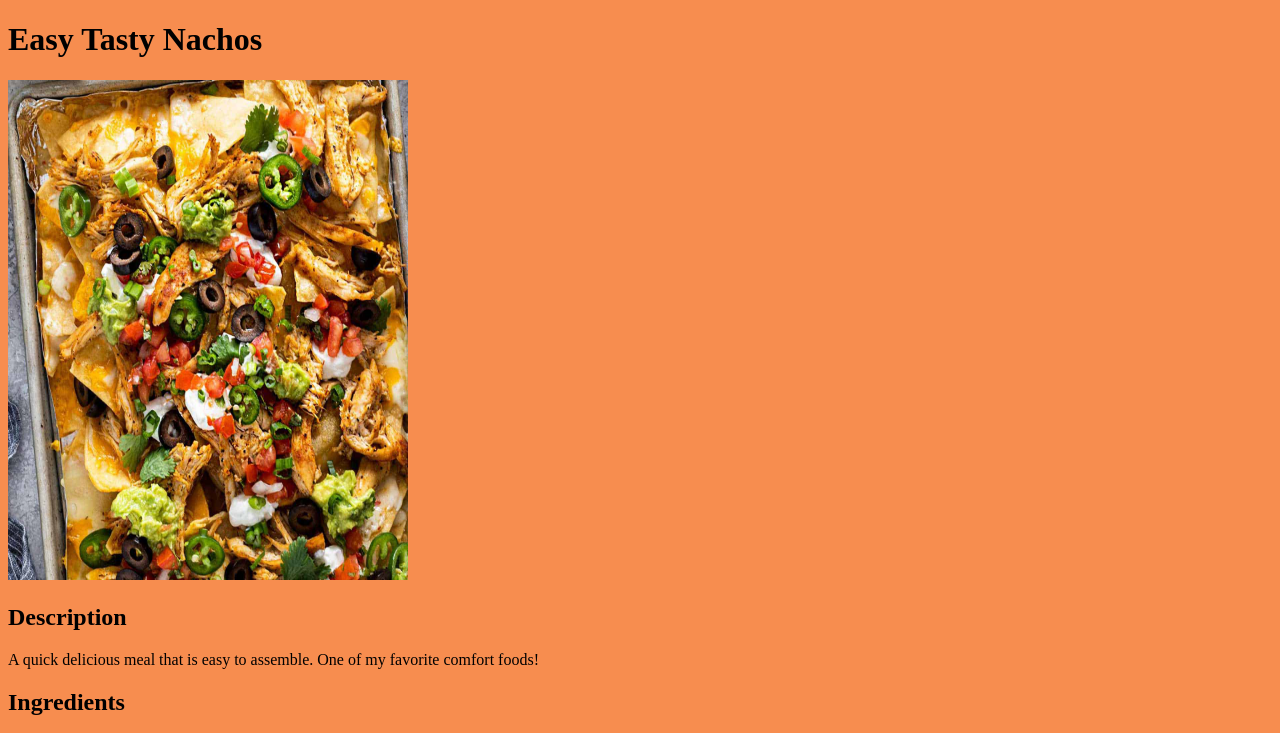
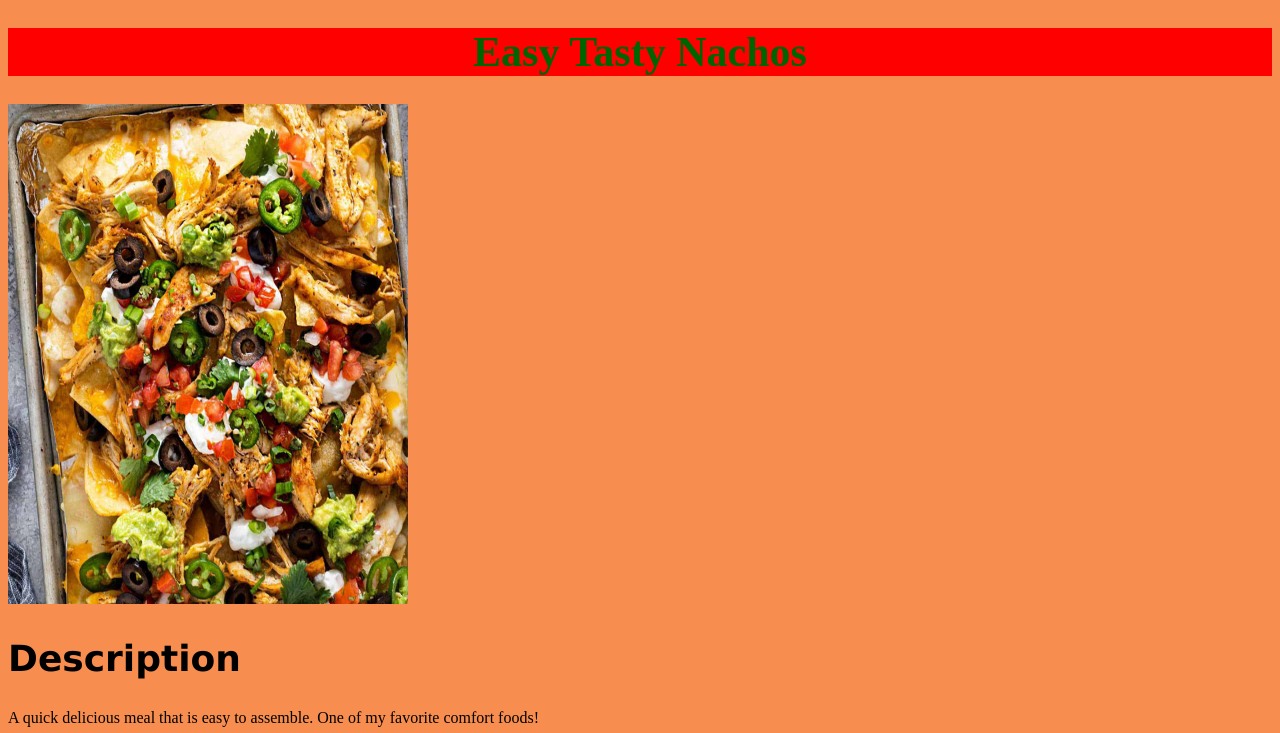
Before and after one commit to bsablan24/odin-recipes, a plain HTML site: page recipes/easynachos.html in a window 1280 px wide. Shown: the top 733 px of the page. Drawn offline with Linux system fonts and the light colour scheme.

Commit message:
CHANGE FONT STYLE

```diff
--- a/recipes/nachostyle.css
+++ b/recipes/nachostyle.css
@@ -1,3 +1,15 @@
 html {
     background-color: rgb(247, 141, 79);
 }
+
+h1 {
+    color: darkgreen;
+    background-color: red;
+    font-size: 42px;
+    text-align: center;
+}
+
+h2 {
+    font-size: 36px;
+    font-family: Verdana, Geneva, Tahoma, sans-serif;
+}
--- a/style.css
+++ b/style.css
@@ -10,6 +10,9 @@ h1 {
     font-family: 'Trebuchet MS', 'Lucida Sans Unicode', 'Lucida Grande', 'Lucida Sans', Arial, sans-serif;
 }
 
+li {
+    font-style: oblique;
+}
 
 p {
    font-size: 24px;
```
